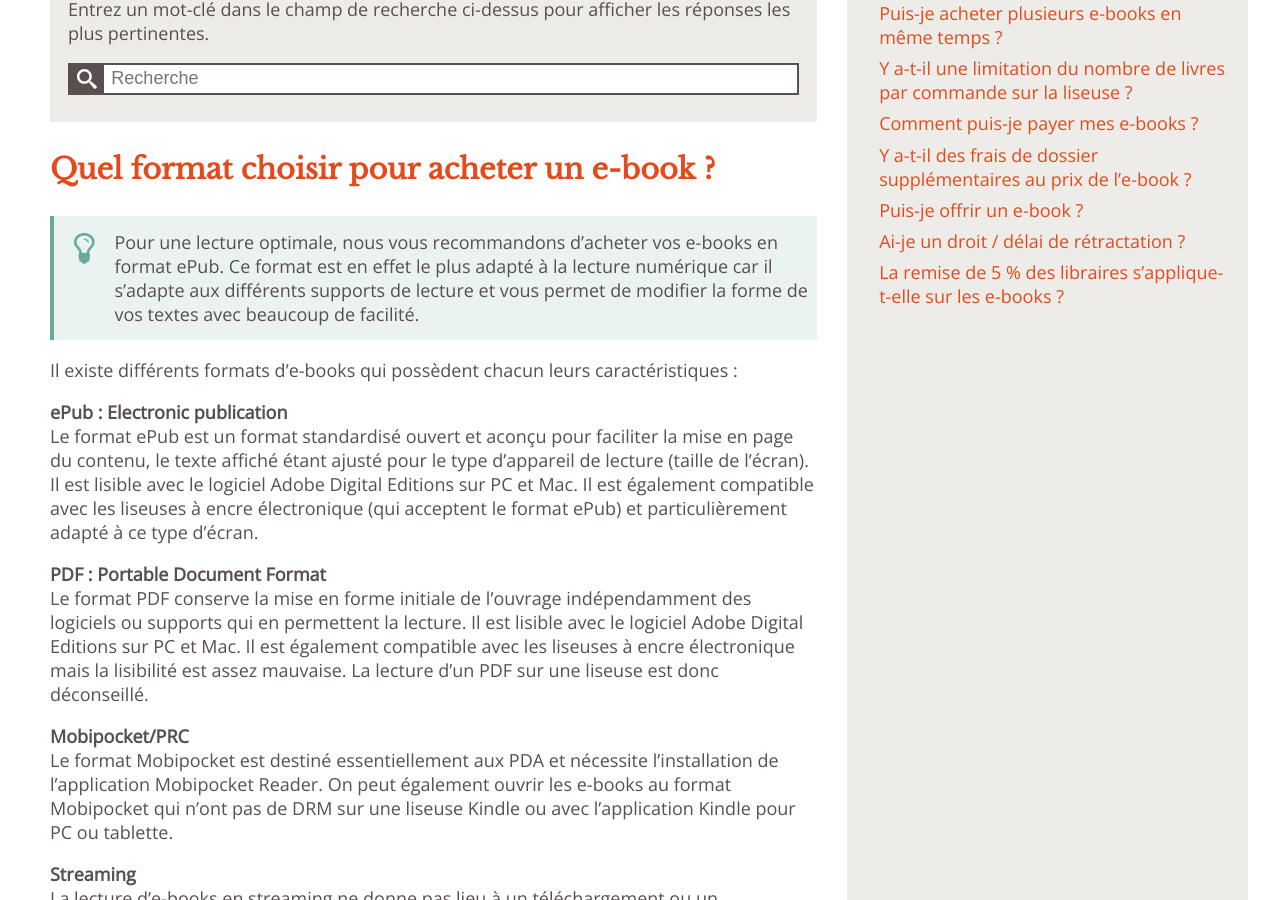
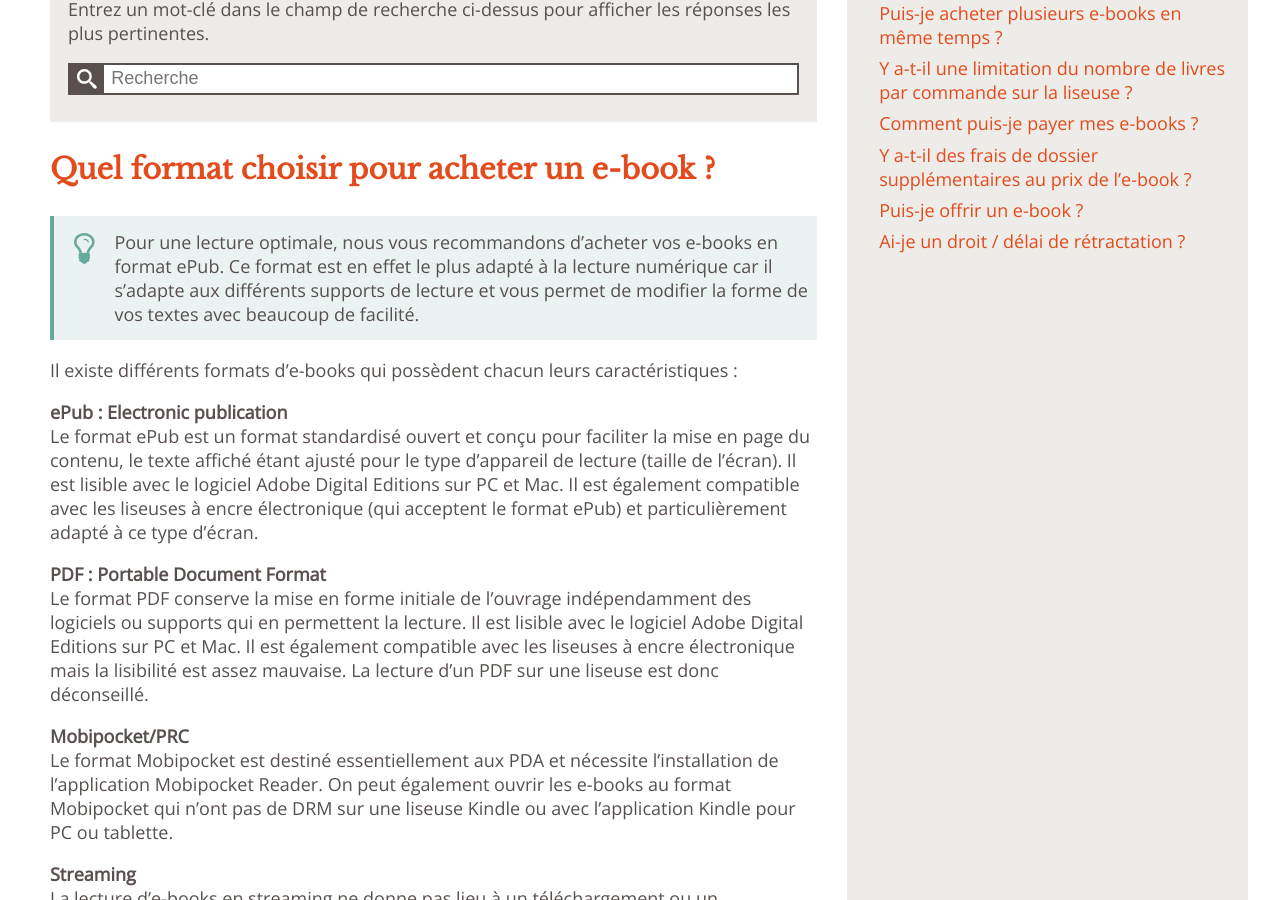
Before and after one commit to TEA-ebook/help-center, a Jekyll site: the page built from _pages/FAQ-achat.md, in a window 1280 px wide and 900 px high, scrolled down 342 px. Built offline with Jekyll 4.4.1, drawn with Linux system fonts in a browser that asks for light colours; some of the changed text lies outside the part shown.

Commit message:
Modifs/corrections FAQ achat

```diff
--- a/_pages/FAQ-achat.md
+++ b/_pages/FAQ-achat.md
@@ -14,7 +14,7 @@
 Il existe différents formats d'e-books qui possèdent chacun leurs caractéristiques :
 
 **ePub : Electronic publication**
-Le format ePub est un format standardisé ouvert et aconçu pour faciliter la mise en page du contenu, le texte affiché étant ajusté pour le type d'appareil de lecture (taille de l'écran). Il est lisible avec le logiciel Adobe Digital Editions sur PC et Mac. Il est également compatible avec les liseuses à encre électronique (qui acceptent le format ePub) et particulièrement adapté à ce type d'écran.
+Le format ePub est un format standardisé ouvert et conçu pour faciliter la mise en page du contenu, le texte affiché étant ajusté pour le type d'appareil de lecture (taille de l'écran). Il est lisible avec le logiciel Adobe Digital Editions sur PC et Mac. Il est également compatible avec les liseuses à encre électronique (qui acceptent le format ePub) et particulièrement adapté à ce type d'écran.
 
 **PDF : Portable Document Format**
 Le format PDF conserve la mise en forme initiale de l'ouvrage indépendamment des logiciels ou supports qui en permettent la lecture. Il est lisible avec le logiciel Adobe Digital Editions sur PC et Mac.
@@ -166,9 +167,3 @@
 Le remboursement ou l’échange ne sont pas possibles pour une commande de livres numériques.
 Vous avez accepté les conditions générales de vente en validant votre commande.
 Elles indiquent que le délai de rétractation de 7 jours prévu par l’article L121-20 du Code de la consommation ne s’applique pas à la commande de livres numériques.
-
-{% include anchor.html id="remise-libraires" label="La remise de 5 % des libraires s’applique-t-elle sur les e-books ?" %}
-
-### La remise de 5 % des libraires s’applique-t-elle sur les e-books ?
-
-Les e-books ne bénéficient pas de la remise de 5 %.
```
Also changed, not shown: other parts of _pages/FAQ-achat.md (+4 -3 lines).
